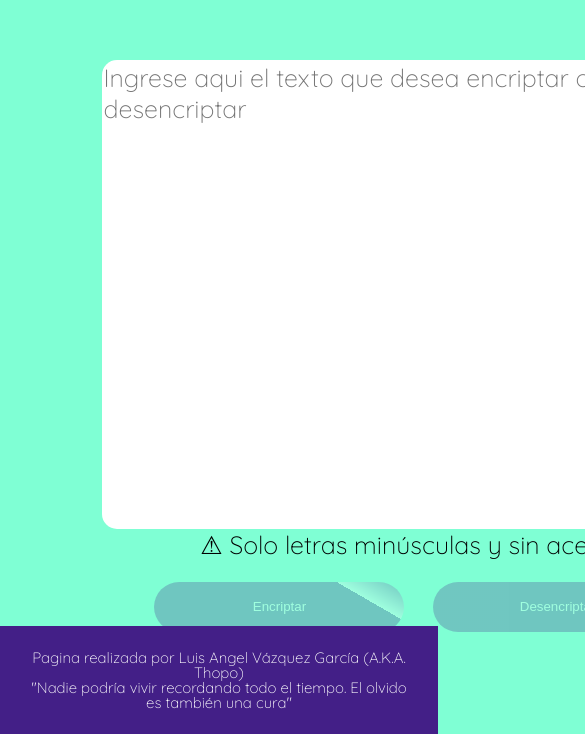
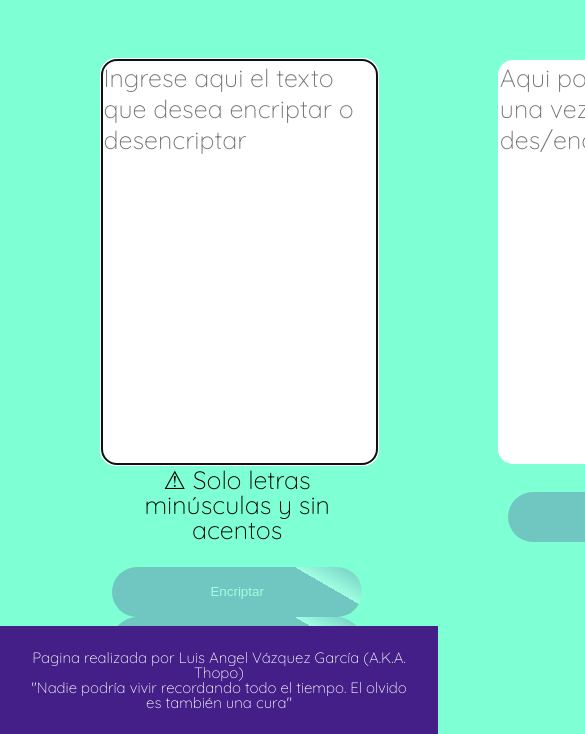
Before and after one commit to TH9P0/EncriptadorDeTexto_OracleONE, a plain HTML site: page index.html in a window 390 px wide. Shown: the part 110-844 px from the top of the page, 585 px wide, since content can reach past the window. Drawn offline with Linux system fonts and the light colour scheme.

Commit message:
mas intentos de responsive

```diff
--- a/index.html
+++ b/index.html
@@ -18,7 +18,7 @@
         <main>
             <section class="paraEncriptar">
                 <div class="TAUsuario">
-                    <textarea name="ingresoUsuario" class="ingresoUsuario" id="ingresoUsuario" cols="50" rows="15" onkeyup="activarBotones();" placeholder="Ingrese aqui el texto que desea encriptar o desencriptar" onkeypress="return (event.charCode >= 97 && event.charCode <= 122 || event.charCode == 32 || event.charCode == 13)" ></textarea>
+                    <textarea name="ingresoUsuario" class="ingresoUsuario" id="ingresoUsuario" onkeyup="activarBotones();" placeholder="Ingrese aqui el texto que desea encriptar o desencriptar" autofocus onkeypress="return (event.charCode >= 97 && event.charCode <= 122 || event.charCode == 32 || event.charCode == 13)" ></textarea>
                     <p>&#9888; Solo letras minúsculas y sin acentos</p>
                 </div>
                 <div class="botonesUsuario">
@@ -28,7 +28,7 @@
             </section>
             <section class="TextoEncriptado">
                 <div class="TAEncriptado">
-                    <textarea name="textoProcesado" id="textoProcesado" cols="50" rows="15" readonly placeholder="Aqui podras ver el texto una vez que se haya des/encriptado"></textarea>
+                    <textarea name="textoProcesado" id="textoProcesado" readonly placeholder="Aqui podras ver el texto una vez que se haya des/encriptado"></textarea>
                 </div>
                 <div class="botonCopiar">
                     <button onclick="copiar();" class="copiar" id="copiar" disabled>Copiar</button>
--- a/style.css
+++ b/style.css
@@ -40,6 +40,9 @@ textarea{
     border-radius: 15px;
     font-family: 'Quicksand', sans-serif;
     border: none;
+    resize: none;
+    width: 100%;
+    height: 400px;
 }
 
 .encriptar, .desencriptar{
```
